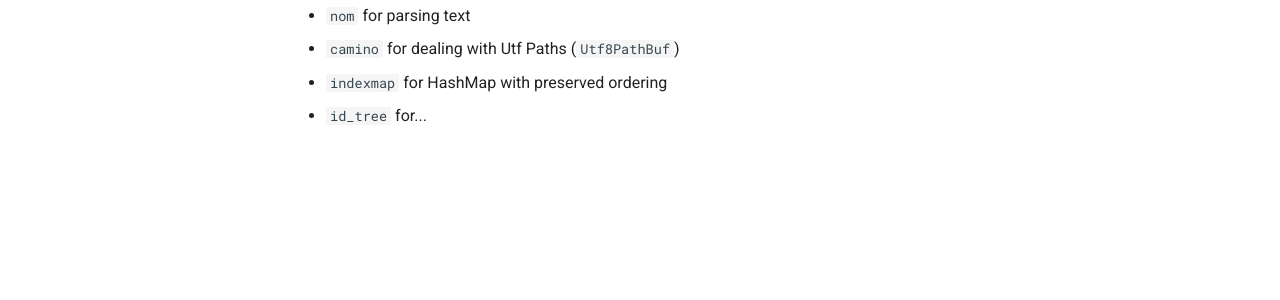
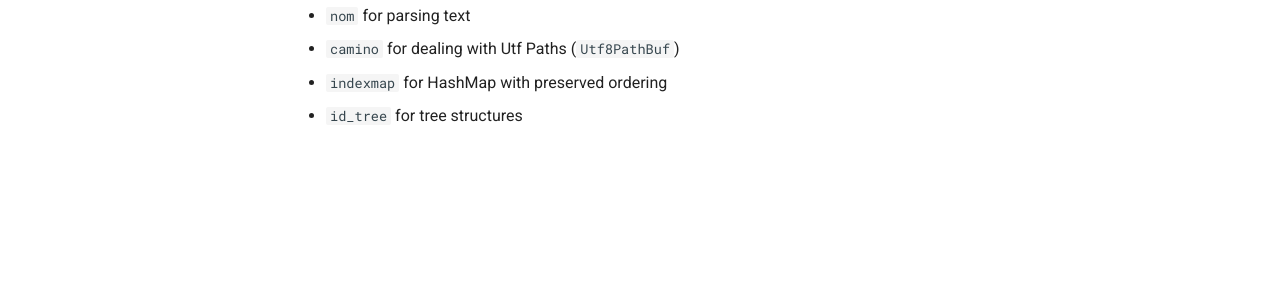
Before and after one commit to mrhockeymonkey/mrhockeymonkey.github.io, an MkDocs documentation site: the page built from docs/Rust/libs.md, in a window 1280 px wide. Shown: the part 225-525 px from the top of the page. Built offline with MkDocs 1.6.1 and Material for MkDocs 9.7.7, drawn with Linux system fonts in a browser that asks for light colours.

Commit message:
Update libs.md

```diff
--- a/docs/Rust/libs.md
+++ b/docs/Rust/libs.md
@@ -3,4 +3,4 @@
 - `nom` for parsing text
 - `camino` for dealing with Utf Paths (`Utf8PathBuf`)
 - `indexmap` for HashMap with preserved ordering
-- `id_tree` for...
+- `id_tree` for tree structures
```
